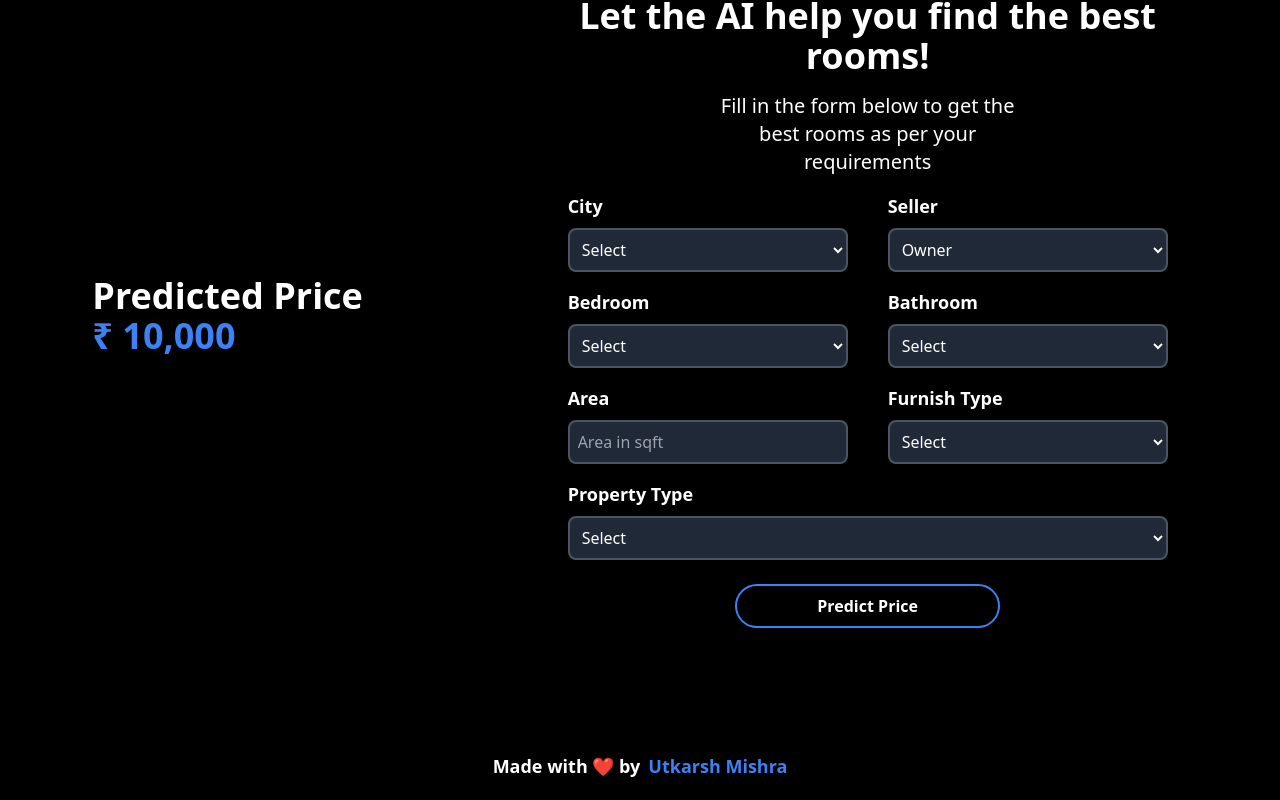
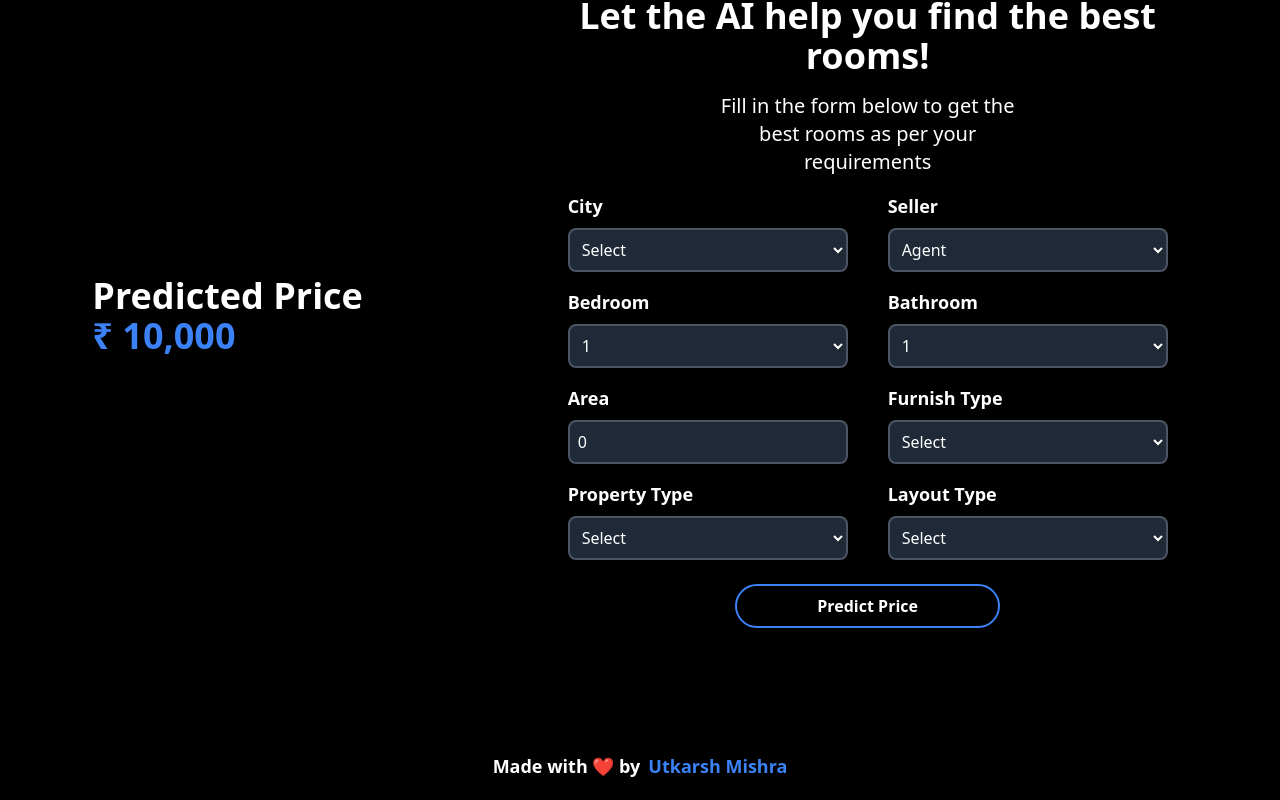
Before and after one commit to Lordhacker756/Estate-AI, a Next.js app: page / in a window 1280 px wide. Shown: the part 900-1700 px from the top of the page. Built offline with nearby package versions, Linux system fonts and the light colour scheme.

Commit message:
Updated states and added input

```diff
--- a/src/pages/index.tsx
+++ b/src/pages/index.tsx
@@ -4,26 +4,31 @@ import Image from "next/image";
 import Link from "next/link";
 import { useState } from "react";
 
-const getPredictions = async (e) => {
-  e.preventDefault();
-  const data = {
-    bedroom: 3.0,
+export default function Home() {
+  const [prediction, setPrediction] = useState(0);
+  const [features, setFeatures] = useState({
+    bedroom: 0.0,
     layout_type: 0,
-    locality: 1,
-    area: 1234.9,
-    furnish_type: 2,
-    bathroom: 2.0,
-    city: 2,
+    locality: 0,
+    area: 0,
+    furnish_type: 0,
+    bathroom: 0,
+    city: 0,
     agent: 0,
     builder: 0,
-    owner: 1,
+    owner: 0,
     apartment: 0,
     independent_floor: 0,
     independent_house: 0,
-    penthouse: 1,
+    penthouse: 0,
     studio_apartment: 0,
     villa: 0,
-  };
+  });
+
+  const getPredictions = async (e) => {
+    e.preventDefault();
+    const data = features;
+    console.log(features);
     const res = await fetch("http://127.0.0.1:5000", {
       method: "POST",
       headers: {
@@ -35,26 +40,13 @@ const getPredictions = async (e) => {
     console.log(json);
   };
 
-export default function Home() {
-  const [prediction, setPrediction] = useState(0);
-  const [features, setFeatures] = useState({
-    bedroom: 0.0,
-    layout_type: 0,
-    locality: 0,
-    area: 0.0,
-    furnish_type: 0,
-    bathroom: 0.0,
-    city: 0,
-    agent: 0,
-    builder: 0,
-    owner: 0,
-    apartment: 0,
-    independent_floor: 0,
-    independent_house: 0,
-    penthouse: 0,
-    studio_apartment: 0,
-    villa: 0,
-  });
+  const handleSubmit = async (e) => {
+    e.preventDefault();
+
+    // Set all the values properly
+
+    // Call getPredictions function
+  };
 
   return (
     <>
@@ -153,33 +145,60 @@ export default function Home() {
               <div className="group flex justify-between gap-10 w-full">
                 <div className="flex flex-col gap-2 w-[100%]">
                   <label className="text-lg font-bold">City</label>
-                  <select className="border-2 bg-gray-800 border-gray-600 p-2 rounded-lg focus:outline-none focus:border-blue-500">
+                  <select
+                    value={features.property}
+                    onChange={(e) =>
+                      setFeatures({
+                        ...features,
+                        [e.target.name]: 1,
+                      })
+                    }
+                    className="border-2 bg-gray-800 border-gray-600 p-2 rounded-lg focus:outline-none focus:border-blue-500"
+                  >
                     <option value="Select" disabled selected>
                       Select
                     </option>
-                    <option value="Delhi">Delhi</option>
-                    <option value="Mumbai">Mumbai</option>
-                    <option value="Bangalore">Bangalore</option>
-                    <option value="Kolkata">Kolkata</option>
-                    <option value="Chennai">Chennai</option>
-                    <option value="Hyderabad">Hyderabad</option>
-                    <option value="Pune">Pune</option>
-                    <option value="Ahmedabad">Ahmedabad</option>
-                    <option value="Others">Others</option>
+                    <option value="0">Ahmedabad</option>
+                    <option value="1">Bangalore</option>
+                    <option value="2">Chennai</option>
+                    <option value="3">Delhi</option>
+                    <option value="4">Hyderabad</option>
+                    <option value="5">Kolkata</option>
+                    <option value="6">Mumbai</option>
+                    <option value="7">Pune</option>
                   </select>
                 </div>
                 <div className="flex flex-col gap-2 w-[100%]">
                   <label className="text-lg font-bold">Seller</label>
-                  <select className="border-2 bg-gray-800 border-gray-600 p-2 rounded-lg focus:outline-none focus:border-blue-500">
+                  <select
+                    value={features.city}
+                    onChange={(e) =>
+                      setFeatures({
+                        ...features,
+                        [e.target.name]: 1,
+                      })
+                    }
+                    className="border-2 bg-gray-800 border-gray-600 p-2 rounded-lg focus:outline-none focus:border-blue-500"
+                  >
+                    <option value="Agent">Agent</option>
+                    <option value="Builder">Builder</option>
                     <option value="Owner">Owner</option>
-                    <option value="Agent">Agent</option>
                   </select>
                 </div>
               </div>
               <div className="group flex justify-between gap-10 w-full">
                 <div className="flex flex-col gap-2 w-full">
                   <label className="text-lg font-bold">Bedroom</label>
-                  <select className="border-2 bg-gray-800 border-gray-600 p-2 rounded-lg focus:outline-none focus:border-blue-500">
+                  <select
+                    value={features.bedroom}
+                    onChange={(e) =>
+                      setFeatures({
+                        ...features,
+                        bedroom: parseInt(e.target.value),
+                      })
+                    }
+                    className="border-2 bg-gray-800 border-gray-600 p-2 rounded-lg focus:outline-none focus:border-blue-500"
+                  >
                     <option value="Select" disabled selected>
                       Select
                     </option>
@@ -197,7 +216,16 @@ export default function Home() {
                 </div>
                 <div className="flex flex-col gap-2 w-full">
                   <label className="text-lg font-bold">Bathroom</label>
-                  <select className="border-2 bg-gray-800 border-gray-600 p-2 rounded-lg focus:outline-none focus:border-blue-500">
+                  <select
+                    value={features.bathroom}
+                    onChange={(e) =>
+                      setFeatures({
+                        ...features,
+                        bathroom: parseInt(e.target.value),
+                      })
+                    }
+                    className="border-2 bg-gray-800 border-gray-600 p-2 rounded-lg focus:outline-none focus:border-blue-500"
+                  >
                     <option value="Select" disabled selected>
                       Select
                     </option>
@@ -221,43 +249,81 @@ export default function Home() {
                     type="number"
                     min={0}
                     placeholder="Area in sqft"
-                    max={100}
+                    max={19000}
                     className="border-2 bg-gray-800 border-gray-600 p-2 rounded-lg focus:outline-none focus:border-blue-500"
+                    value={features.area}
+                    onChange={(e) =>
+                      setFeatures({
+                        ...features,
+                        area: parseFloat(e.target.value),
+                      })
+                    }
                   />
                 </div>
                 <div className="flex flex-col gap-2 w-full">
                   <label className="text-lg font-bold">Furnish Type</label>
-                  <select className="border-2 bg-gray-800 border-gray-600 p-2 rounded-lg focus:outline-none focus:border-blue-500">
+                  <select
+                    onChange={(e) =>
+                      setFeatures({
+                        ...features,
+                        furnish_type: parseInt(e.target.value),
+                      })
+                    }
+                    className="border-2 bg-gray-800 border-gray-600 p-2 rounded-lg focus:outline-none focus:border-blue-500"
+                  >
                     <option value="Select" disabled selected>
                       Select
                     </option>
-                    <option value="Semi-Furnished">Semi-Furnished</option>
-                    <option value="Unfurnished">Unfurnished</option>
-                    <option value="Furnished">Furnished</option>
+                    <option value="1">Semi-Furnished</option>
+                    <option value="2">Unfurnished</option>
+                    <option value="0">Furnished</option>
                   </select>
                 </div>
               </div>
 
+              <div className="group flex justify-between gap-10 w-full">
                 <div className="flex flex-col gap-2 w-full">
                   <label className="text-lg font-bold">Property Type</label>
-                <select className="border-2 bg-gray-800 border-gray-600 p-2 rounded-lg focus:outline-none focus:border-blue-500">
+                  <select
+                    value={features.property}
+                    onChange={(e) =>
+                      setFeatures({
+                        ...features,
+                        [e.target.name]: 1,
+                      })
+                    }
+                    className="border-2 bg-gray-800 border-gray-600 p-2 rounded-lg focus:outline-none focus:border-blue-500"
+                  >
                     <option value="Select" disabled selected>
                       Select
                     </option>
+                    Apartment Independent Floor Independent House Penthouse
+                    Studio Apartment
                     <option value="Apartment">Apartment</option>
                     <option value="Independent House">Independent House</option>
                     <option value="Independent Floor">Independent Floor</option>
+                    <option value="Penthouse">Penthouse</option>
                     <option value="Studio Apartment">Studio Apartment</option>
-                  <option value="Villa">Villa</option>
-                  <option value="Service Apartment">Service Apartment</option>
-                  <option value="Farm House">Farm House</option>
-                  <option value="Penthouse">Penthouse</option>
-                  <option value="Residential Plot">Residential Plot</option>
-                  <option value="Residential House">Residential House</option>
-                  <option value="Residential Apartment">
-                    Residential Apartment
+                  </select>
+                </div>
+                <div className="flex flex-col gap-2 w-full">
+                  <label className="text-lg font-bold">Layout Type</label>
+                  <select
+                    onChange={(e) =>
+                      setFeatures({
+                        ...features,
+                        layout_type: parseInt(e.target.value),
+                      })
+                    }
+                    className="border-2 bg-gray-800 border-gray-600 p-2 rounded-lg focus:outline-none focus:border-blue-500"
+                  >
+                    <option value="Select" disabled selected>
+                      Select
                     </option>
+                    <option value="1">BHK</option>
+                    <option value="2">RK</option>
                   </select>
+                </div>
               </div>
               <input
                 type="submit"
```
Lines whose indentation alone changed are shown as unchanged.
